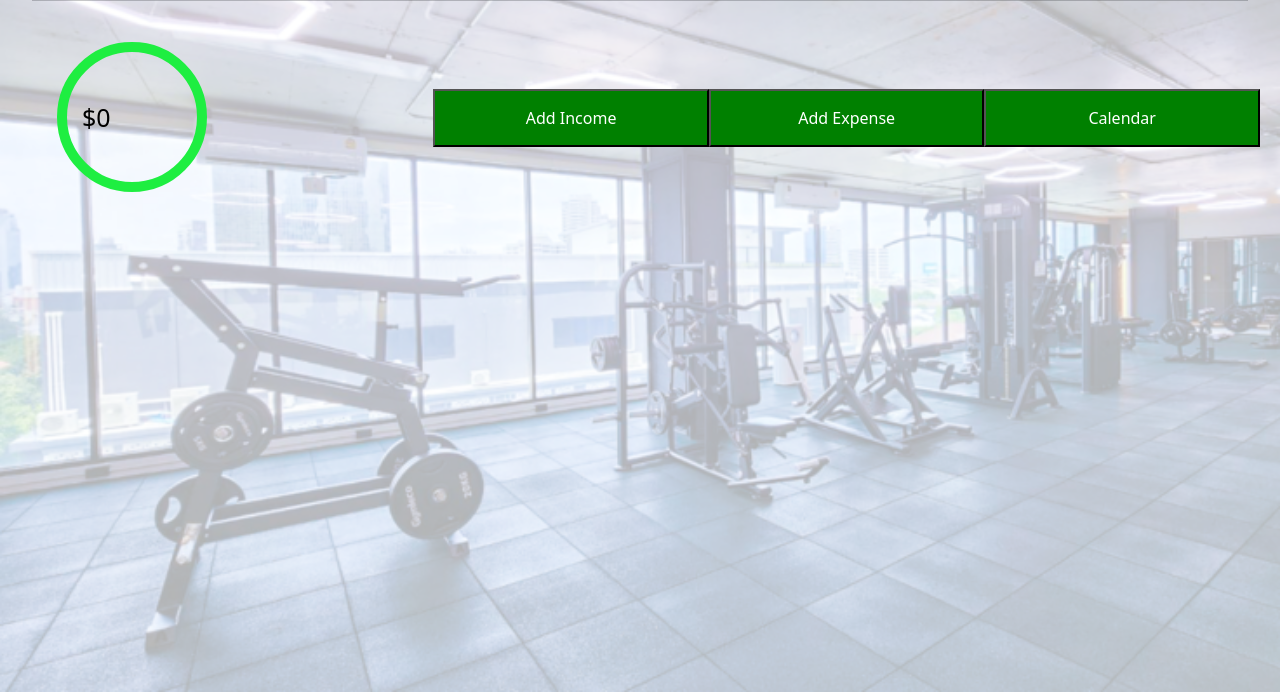
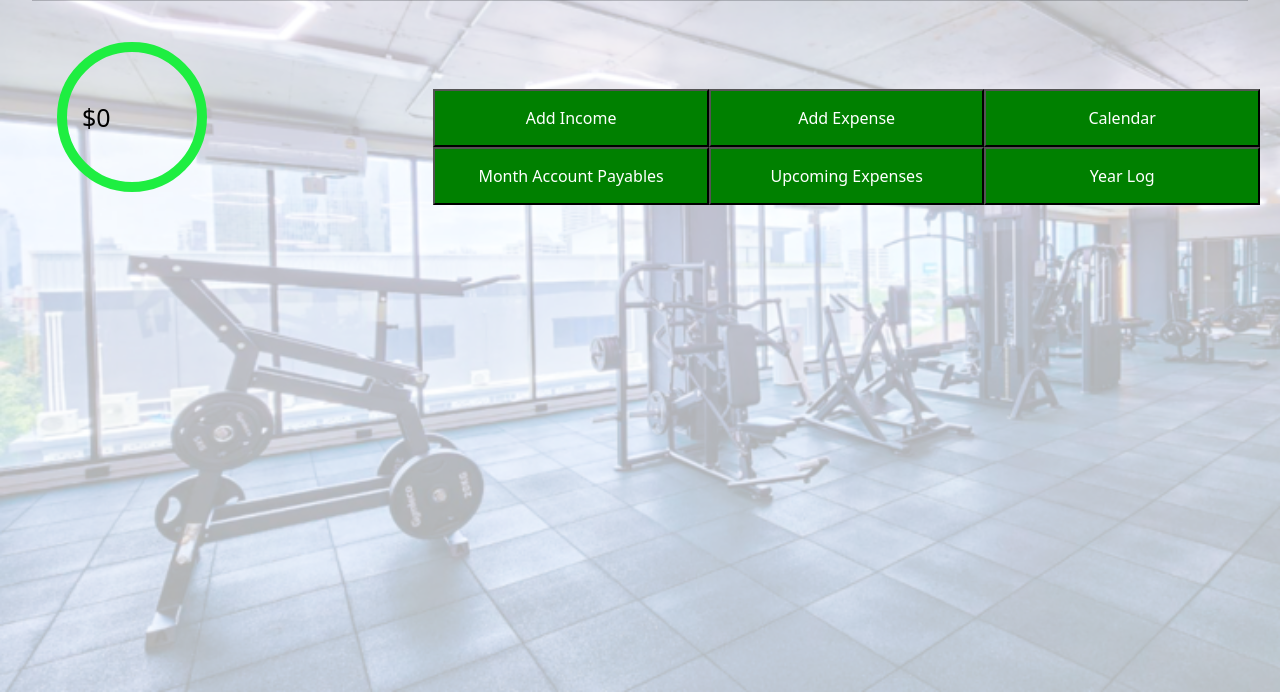
Before and after one commit to Wejd-Jabour/Recreational-Club-Membership, a plain HTML site: page Treasurer/Treasurer's Page.html in a window 1280 px wide. Shown: the part 108-800 px from the top of the page. Drawn offline with nearby package versions, Linux system fonts and the light colour scheme.

Commit message:
Added missing buttons, no func

```diff
--- a/Treasurer/Treasurer's Page.html
+++ b/Treasurer/Treasurer's Page.html
@@ -36,6 +36,9 @@
         <button type="button" class="col-lg-4" id="button" onclick="revealIncome()">Add Income</button>
         <button type="button" class="col-lg-4" id="button" onclick="revealExpense()">Add Expense</button>
         <button type="button" class="col-lg-4" id="button" onclick="revealCalendar()">Calendar</button>
+        <button type="button" class="col-lg-4" id="button" onclick="revealExpense()">Month Account Payables</button>
+        <button type="button" class="col-lg-4" id="button" onclick="revealIncome()">Upcoming Expenses</button>
+        <button type="button" class="col-lg-4" id="button" onclick="revealCalendar()">Year Log</button>
 
       </div>
 
```
